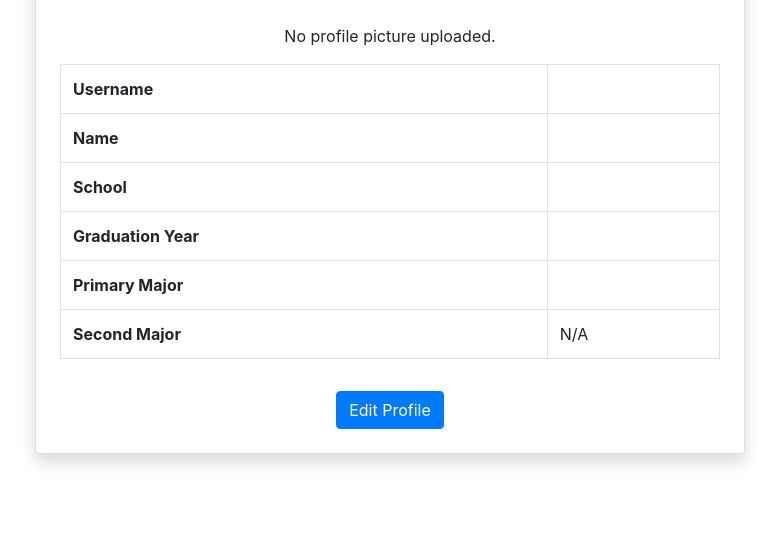
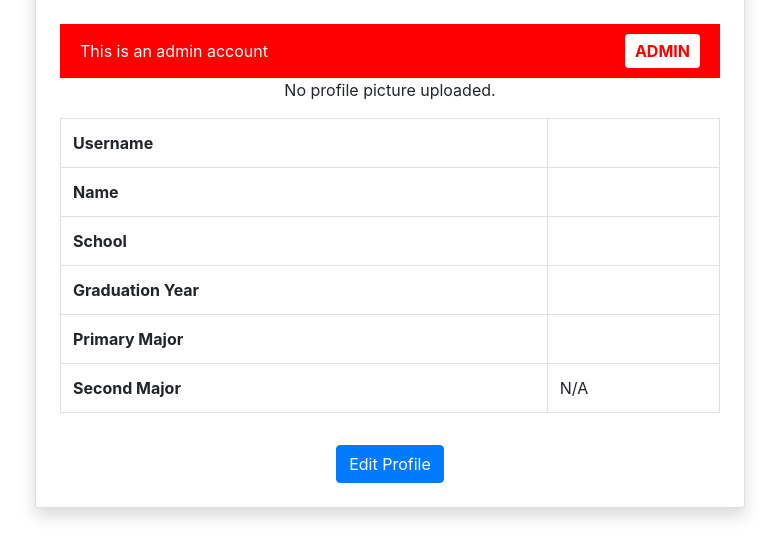
Before and after one commit to CSCI3356-Fall2024/Electronic-Eagles, a Django app: template delivery3/app/templates/profile.html in a window 1280 px wide. Shown: the part 167-715 px from the top of the page, without its empty margins (250-1029 px from the left). Run offline with Django 5.2, Linux system fonts and the light colour scheme; the template is opened without the code that fills it, so the values that code supplies are empty; the visitor is signed in with stand-in values (Sample User, id 1); parts of the project's set-up code (start-up, migrations or seed data) failed here and were passed over; some libraries are stand-ins or nearby versions.

Commit message:
final delivery3 touches

```diff
--- a/delivery3/app/templates/base.html
+++ b/delivery3/app/templates/base.html
@@ -6,6 +6,28 @@
     <meta name="viewport" content="width=device-width, initial-scale=1.0">
     <title>{% block title %}Base Page{% endblock %}</title>
     <link rel="stylesheet" href="https://cdn.jsdelivr.net/npm/bootstrap@4.3.1/dist/css/bootstrap.min.css" integrity="sha384-ggOyR0iXCbMQv3Xipma34MD+dH/1fQ784/j6cY/iJTQUOhcWr7x9JvoRxT2MZw1T" crossorigin="anonymous">
+    <style>
+        .admin-banner {
+            background-color: red;
+            color: white;
+            padding: 10px 20px;
+            text-align: right;
+            position: sticky;
+            top: 0;
+            z-index: 100;
+            display: flex;
+            justify-content: space-between;
+            align-items: center;
+        }
+
+        .admin-banner .admin-tag {
+            background-color: white;
+            color: red;
+            padding: 5px 10px;
+            border-radius: 4px;
+            font-weight: bold;
+        }
+    </style>
 </head>
 <body>
     <nav class="navbar navbar-expand-lg navbar-light bg-light">
--- a/delivery3/app/templates/profile.html
+++ b/delivery3/app/templates/profile.html
@@ -11,6 +11,12 @@
             <div class="card shadow">
                 <div class="card-body p-4">
                     <h2 class="text-center mb-4">{{ profile.name }}'s Profile</h2>
+                    {% if user.is_superuser %}
+                    <div class="admin-banner">
+                        <span>This is an admin account</span>
+                        <span class="admin-tag">ADMIN</span>
+                    </div>
+                    {% endif %}
                     <div class="profile-section">
                         <!-- Display profile picture if available -->
                         {% if profile.profile_picture %}
--- a/delivery3/app/views.py
+++ b/delivery3/app/views.py
@@ -4,7 +4,7 @@ from django.contrib.auth import logout
 from allauth.socialaccount.models import SocialAccount
 from .models import UserProfile
 from .forms import UserProfileForm
-from .models import UserProfile, NewsItem, CommunityPost
+from .models import UserProfile
 from app import forms
 
 def landing_page(request):
```
Also changed, not shown: delivery3/app/migrations/0005_remove_communitypost_author_delete_newsitem_and_more.py (added).
